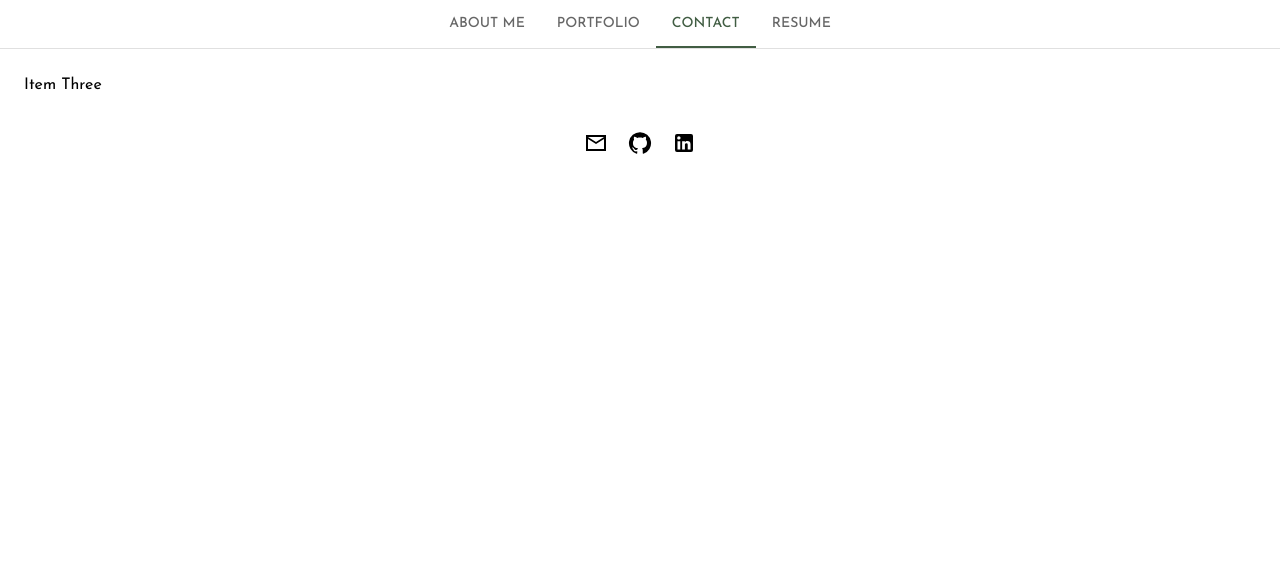
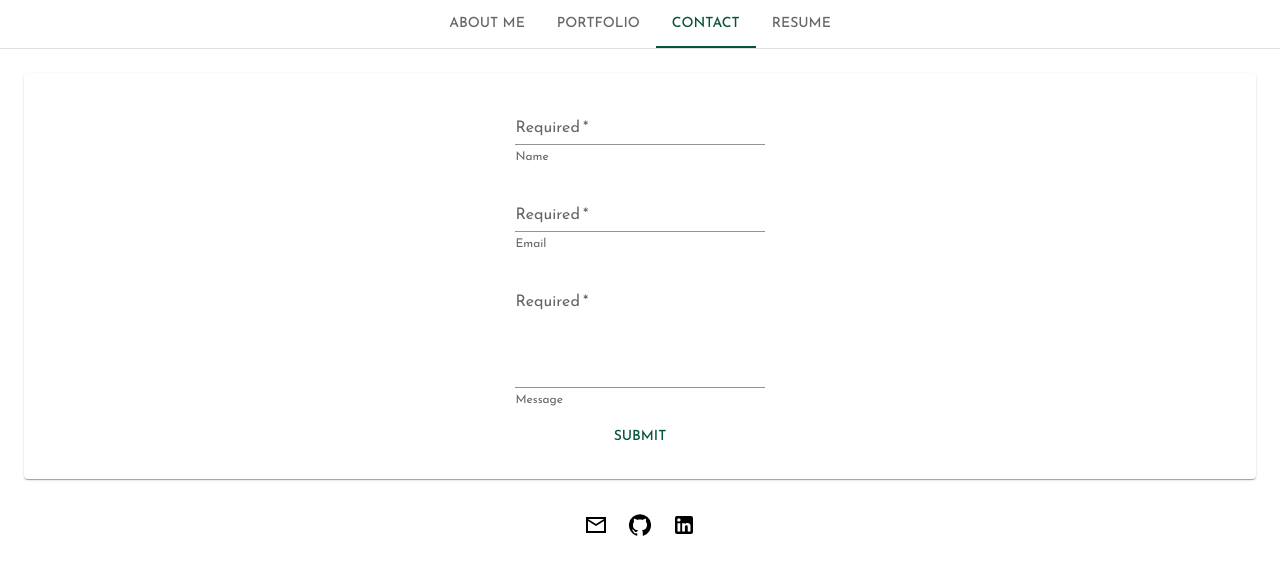
Before and after one commit to ocampoad/react-profile, a React (Create React App) app: page / in a window 1280 px wide. Both pictures are taken after a click on the tab "CONTACT". Shown: the top 574 px of the page. Built offline with nearby package versions, Linux system fonts and the light colour scheme.

Commit message:
added contact page

```diff
--- a/src/App.js
+++ b/src/App.js
@@ -13,7 +13,7 @@ const theme = createTheme({
   },
   palette: {
     primary: {
-      main: '#415d43',
+      main: '#065535',
     },
   }
 })
--- a/src/components/Header.js
+++ b/src/components/Header.js
@@ -9,6 +9,7 @@ import Box from '@mui/material/Box';
 
 import AboutMe from "./contents/AboutMe"
 import Portfolio from './contents/Portfolio';
+import Contact from "./contents/Contact"
 
 function TabPanel(props) {
   const { children, value, index, ...other } = props;
@@ -68,7 +69,7 @@ export default function BasicTabs() {
         <Portfolio/>
       </TabPanel>
       <TabPanel value={value} index={2}>
-        Item Three
+        <Contact/>
       </TabPanel>
       <TabPanel value={value} index={3}>
         Item Three
--- /dev/null
+++ b/src/components/contents/Contact.js
@@ -0,0 +1,82 @@
+import * as React from 'react';
+import { useState } from 'react';
+import Box from '@mui/material/Box';
+import TextField from '@mui/material/TextField';
+import Card from '@mui/material/Card';
+import CardContent from '@mui/material/CardContent';
+import Button from '@mui/material/Button';
+import FormControl, { useFormControl } from '@mui/material/FormControl';
+import { Propane } from '@mui/icons-material';
+
+
+export default function FormPropsTextFields() {
+    const [email, setEmail] = useState('')
+    const [isEmail, setIsEmail] = useState(false)
+    const [label, setLabel] = useState('Required')
+
+    const handleChange = (e) => {
+        setEmail(e.target.value);
+        setIsEmail(!e.target.value.match(
+            /^(([^<>()[\]\\.,;:\s@\"]+(\.[^<>()[\]\\.,;:\s@\"]+)*)|(\".+\"))@((\[[0-9]{1,3}\.[0-9]{1,3}\.[0-9]{1,3}\.[0-9]{1,3}\])|(([a-zA-Z\-0-9]+\.)+[a-zA-Z]{2,}))$/
+          ));
+        if (e.target.value && !e.target.value.match(
+            /^(([^<>()[\]\\.,;:\s@\"]+(\.[^<>()[\]\\.,;:\s@\"]+)*)|(\".+\"))@((\[[0-9]{1,3}\.[0-9]{1,3}\.[0-9]{1,3}\.[0-9]{1,3}\])|(([a-zA-Z\-0-9]+\.)+[a-zA-Z]{2,}))$/
+          )) {
+            setLabel('Please Provide A valid email address')
+          }
+        else if(e.target.value) {
+            setLabel('Thank you')
+        }
+        else {
+            setLabel('Required')
+        }
+      };
+
+    return (
+        <Card>
+            <CardContent>
+                <Box
+                    align="center"
+                    component="form"
+                    sx={{
+                        '& .MuiTextField-root': { m: 1, width: '25ch' },
+                    }}
+                    noValidate
+                    autoComplete="off"
+                >
+                    <div>
+                        <TextField
+                            required
+                            id="standard-required"
+                            label="Required"
+                            variant="standard"
+                            helperText="Name"
+                        />
+                        <br />
+                        <TextField
+                            required
+                            id="standard-required"
+                            label={label}
+                            variant="standard"
+                            helperText="Email"
+                            value={email}
+                            error={isEmail}
+                            onChange={handleChange}
+                        />
+                        <br />
+                        <TextField
+                            required
+                            id="standard-multiline-static"
+                            label="Required"
+                            multiline
+                            rows={4}
+                            variant="standard"
+                            helperText="Message"
+                        />
+                    </div>
+                    <Button variant="text">Submit</Button>
+                </Box>
+            </CardContent>
+        </Card>
+    );
+}
--- a/src/components/contents/Portfolio.js
+++ b/src/components/contents/Portfolio.js
@@ -48,6 +48,7 @@ const Projects = (props) => {
       <Grid item xs className="visibilityHidden">
         <Typography variant="h5" gutterBottom >
           <br />
+          <br/>
           {props.description}
         </Typography>
       </Grid>
--- a/src/index.css
+++ b/src/index.css
@@ -60,18 +60,15 @@ code {
 
 .badgeSize {
   height: 30px;
-
-}
-
-.divider {
   transform: rotate(0deg);
-  transition: all 1.5s;
+  transition: all 1s;
   opacity: 0.6;
 }
 
-.visibilityHiddenSibling:hover ~ .divider {
+.visibilityHiddenSibling:hover ~ .divider .badgeSize  {
   transform: rotate(90deg);
-  transition: all 1.5s;
+  transition: all 1.2s;
+  opacity: 1;
 }
 
 a {
```
